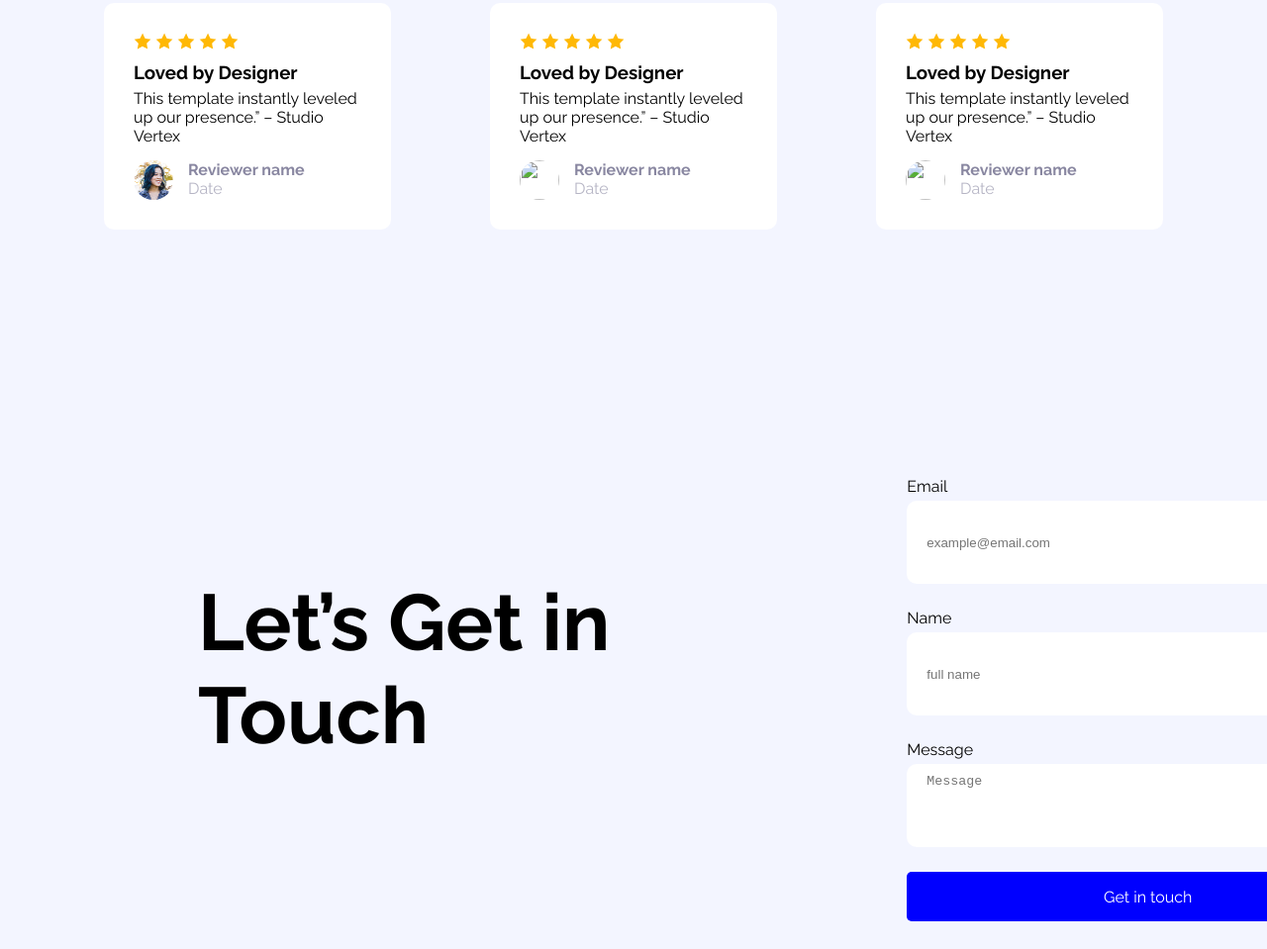
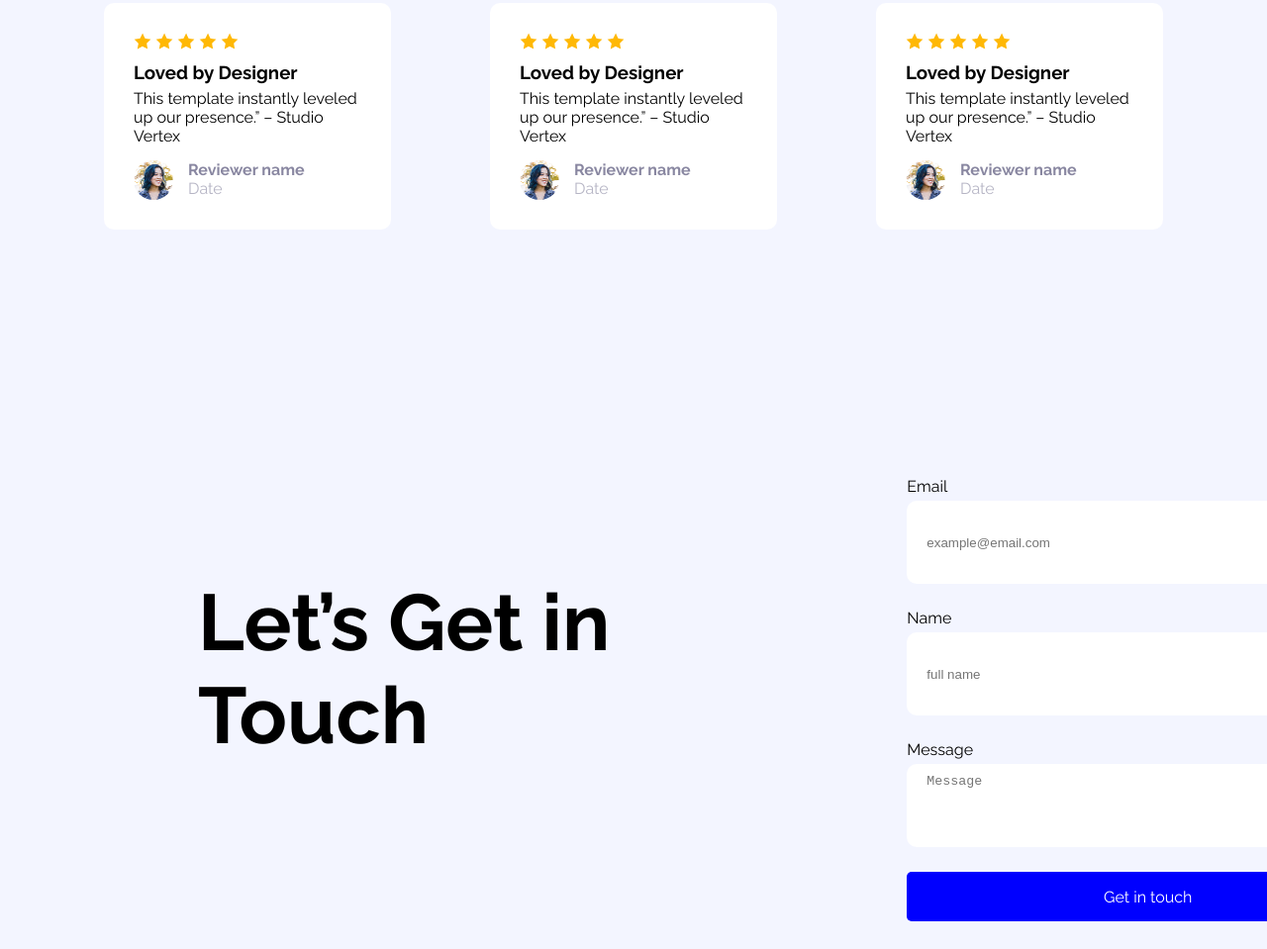
Before and after one commit to NeeladriProbal/Assignment-1, a plain HTML site: page index.html in a window 1280 px wide. Shown: the part 1699-2658 px from the top of the page at 99% size. Drawn offline with Linux system fonts and the light colour scheme; the site is published under a folder, as on GitHub Pages, so addresses that start at the root find nothing.

Commit message:
updated the icons

```diff
--- a/index.html
+++ b/index.html
@@ -103,7 +103,7 @@
             </p>
             <div class="card-img-detalis">
               <img
-                src="/B12A01-landing-launchpad/Assets/avatar.png"
+                src="./B12A01-landing-launchpad/Assets/avatar.png"
                 alt=""
                 class="card-img"
               />
@@ -127,7 +127,7 @@
             </p>
             <div class="card-img-detalis">
               <img
-                src="/B12A01-landing-launchpad/Assets/avatar.png"
+                src="./B12A01-landing-launchpad/Assets/avatar.png"
                 alt=""
                 class="card-img"
               />
```
